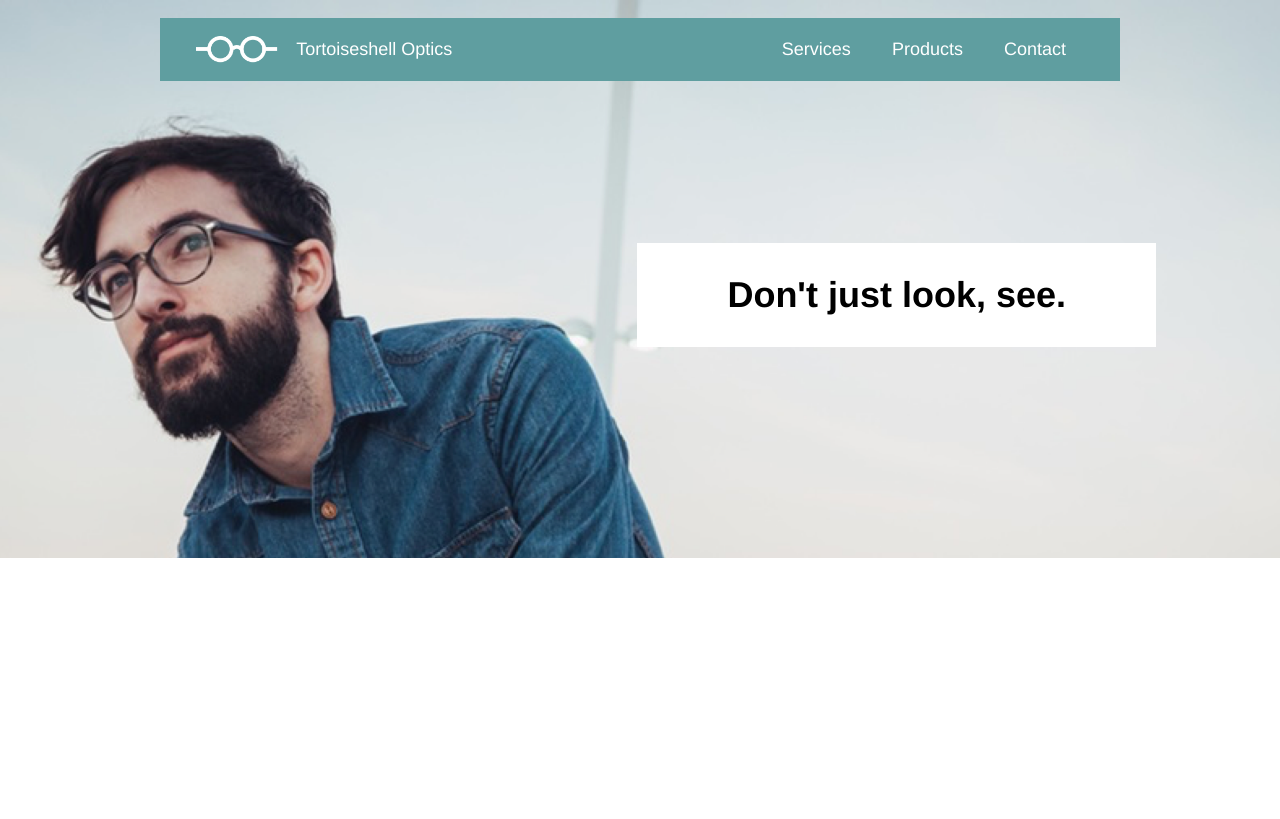
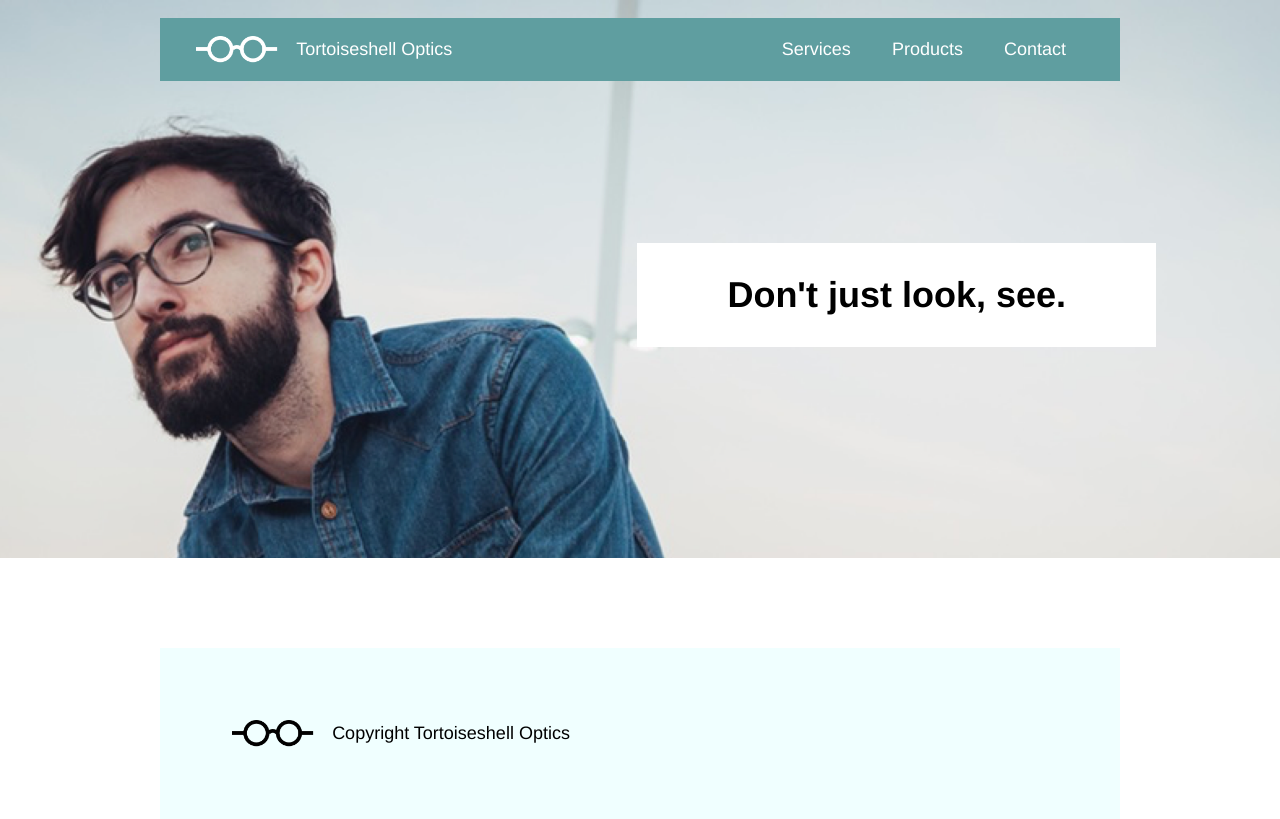
Before and after one commit to brenda-luz/tortoiseshell, a plain HTML site: page index.html in a window 1280 px wide. Drawn offline with Linux system fonts and the light colour scheme.

Commit message:
Add and style footer

```diff
--- a/index.html
+++ b/index.html
@@ -33,5 +33,16 @@
       </div>
     </header>
 
+
+
+    <div class="container">
+      <footer>
+          <div class="copyright">
+            <img src="./resources/img/logo-black.png" alt="Tortoiseshell Optics">
+            <span>Copyright Tortoiseshell Optics</span>
+          </div>
+      </footer>
+    </div>
+
   </body>
 </html>
--- a/resources/style.css
+++ b/resources/style.css
@@ -70,3 +70,25 @@ h2 {
   top: 10rem;
   right: -2rem;
 }
+
+
+
+
+/* footer */
+footer {
+  max-width: 960px;
+  background-color: azure;
+  color: black;
+  margin-top: 5rem;
+}
+
+.copyright {
+  padding: 4rem;
+  display: flex;
+  align-items: center;
+}
+
+footer img {
+  height: 1.5rem;
+  padding-right: 1rem;
+}
```
